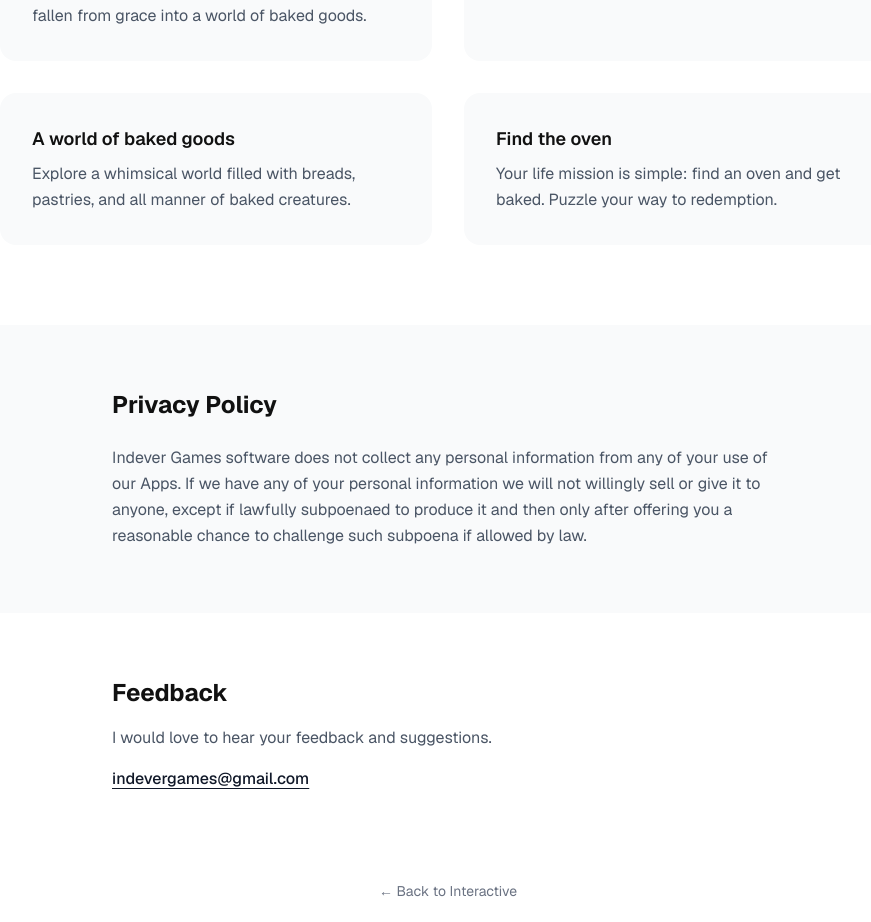
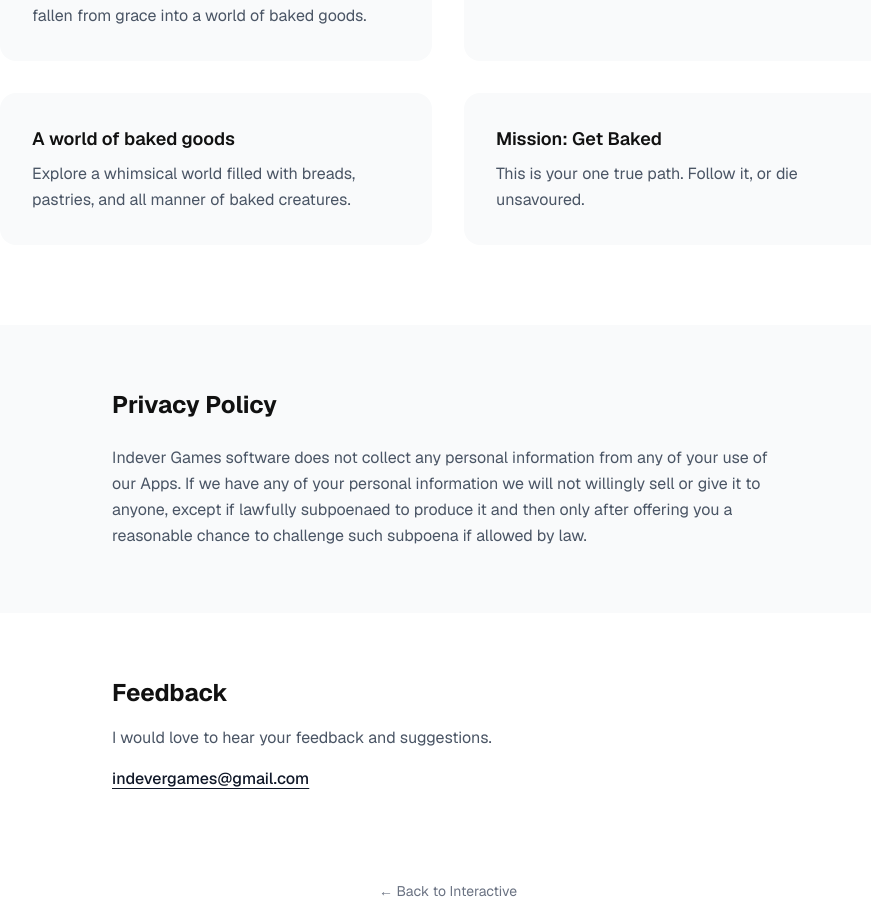
Before and after one commit to IndeverGames/Videography-website, a Next.js app: page /interactive/dough-get-baked in a window 1280 px wide. Shown: the part 1401-2323 px from the top of the page, without its empty margins (192-1063 px from the left). Built offline with nearby package versions, Linux system fonts and the light colour scheme.

Commit message:
Update Dough Get Baked feature copy
Requested wording change for the "Find the oven" feature card.

```diff
--- a/app/interactive/dough-get-baked/page.tsx
+++ b/app/interactive/dough-get-baked/page.tsx
@@ -10,7 +10,7 @@ const features = [
   { title: "You are bread dough", description: "Warning: this demo is extremely high in carbohydrates. You're a lump of bread dough, fallen from grace into a world of baked goods." },
   { title: "Split & squish", description: "Use clever splitting and squishing mechanics to navigate obstacles and solve puzzles." },
   { title: "A world of baked goods", description: "Explore a whimsical world filled with breads, pastries, and all manner of baked creatures." },
-  { title: "Find the oven", description: "Your life mission is simple: find an oven and get baked. Puzzle your way to redemption." },
+  { title: "Mission: Get Baked", description: "This is your one true path. Follow it, or die unsavoured." },
 ];
 
 export default function DoughGetBaked() {
```
